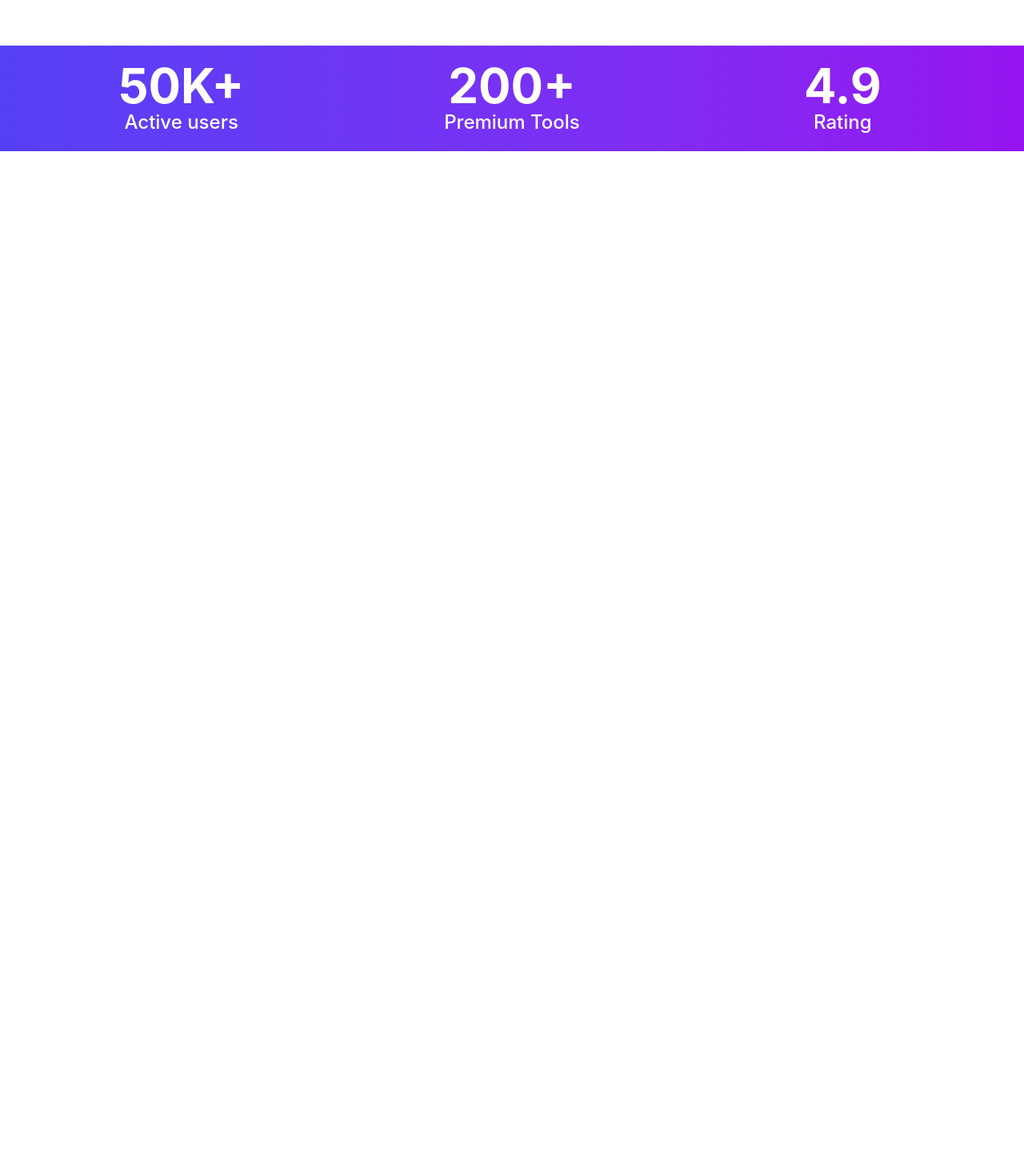
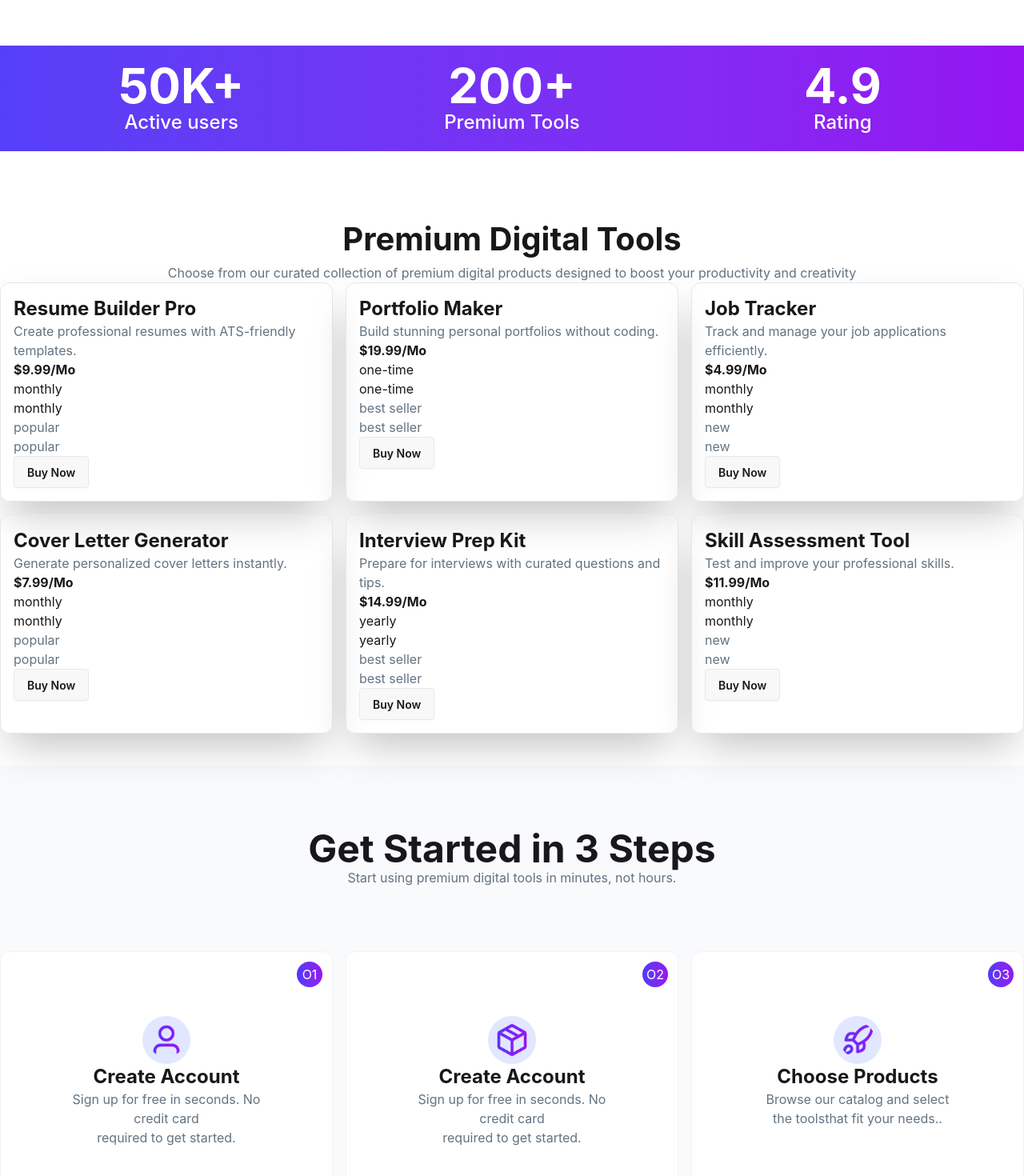
Before and after one commit to Susmita-Swarnaker/Digitools-Platfrom, a React (Vite) app: page / in a window 1280 px wide. Shown: the part 776-2246 px from the top of the page at 80% size. Before the commit the page ends 965 px from the top, so only its background shows below. Built offline with nearby package versions, Linux system fonts and the light colour scheme.

Commit message:
3 steps design complete

```diff
--- /dev/null
+++ b/public/Data.json
@@ -0,0 +1,69 @@
+[
+  {
+    "id": 1,
+    "name": "Resume Builder Pro",
+    "description": "Create professional resumes with ATS-friendly templates.",
+    "price": 9.99,
+    "period": "monthly",
+    "tag": "popular",
+    "tagType": "popular",
+    "features": ["100+ templates", "ATS optimization", "Export to PDF"],
+    "icon": "FaFileAlt"
+  },
+  {
+    "id": 2,
+    "name": "Portfolio Maker",
+    "description": "Build stunning personal portfolios without coding.",
+    "price": 19.99,
+    "period": "one-time",
+    "tag": "best seller",
+    "tagType": "best seller",
+    "features": ["Drag & drop editor", "Custom domain", "SEO optimized"],
+    "icon": "FaGlobe"
+  },
+  {
+    "id": 3,
+    "name": "Job Tracker",
+    "description": "Track and manage your job applications efficiently.",
+    "price": 4.99,
+    "period": "monthly",
+    "tag": "new",
+    "tagType": "new",
+    "features": ["Application tracking", "Status updates", "Reminders"],
+    "icon": "FaBriefcase"
+  },
+  {
+    "id": 4,
+    "name": "Cover Letter Generator",
+    "description": "Generate personalized cover letters instantly.",
+    "price": 7.99,
+    "period": "monthly",
+    "tag": "popular",
+    "tagType": "popular",
+    "features": ["AI writing", "Multiple formats", "Instant download"],
+    "icon": "FaEnvelope"
+  },
+  {
+    "id": 5,
+    "name": "Interview Prep Kit",
+    "description": "Prepare for interviews with curated questions and tips.",
+    "price": 14.99,
+    "period": "yearly",
+    "tag": "best seller",
+    "tagType": "best seller",
+    "features": ["Mock interviews", "Common Q&A", "Expert tips"],
+    "icon": "FaUserTie"
+  },
+  {
+    "id": 6,
+    "name": "Skill Assessment Tool",
+    "description": "Test and improve your professional skills.",
+    "price": 11.99,
+    "period": "monthly",
+    "tag": "new",
+    "tagType": "new",
+    "features": ["Skill tests", "Instant results", "Progress tracking"],
+    "icon": "FaChartBar"
+  }
+
+]
--- a/src/App.jsx
+++ b/src/App.jsx
@@ -3,6 +3,24 @@ import './App.css'
 import Navbar  from './Components/Navbar/Navbar'
 import Banner from './Components/Navbar/Banner/Banner'
 import Static from './Components/Static/Static'
+import Primiums from "./Components/Primium/Primiums"
+import Step from './Components/Step/Step'
+
+
+
+
+const dataLoad = async()=>{
+  const res = await fetch("/Data.json")
+  return res.json();
+}
+
+const dataPromise = dataLoad();
+
+
+
+
+
+
 
 function App() {
 
@@ -12,6 +30,10 @@ function App() {
     <Navbar></Navbar>
     <Banner></Banner>
     <Static></Static>
+    <Primiums dataPromise={dataPromise} ></Primiums>
+
+
+     <Step></Step>
 
     </>
   )
--- a/src/Components/Navbar/Banner/Banner.jsx
+++ b/src/Components/Navbar/Banner/Banner.jsx
@@ -10,7 +10,7 @@ const Banner = () => {
             <div className='container mx-auto grid  grid-cols-2 gap-60 my-20 justify-center items-center'>
                 <div className='space-y-4   '>
                     <p className='btn p-4 rounded-full bg-[#E1E7FF] text-[#4F39F6]'> <img src="" alt=""/> New:AI-powered Tools Available</p>
-                    <h1 className='text-7 font-bold'>Supercharge Your Digital Workflow</h1>
+                    <h1 className='text-7xl font-bold'>Supercharge Your Digital Workflow</h1>
                        <p className='text-[#627382]'>Access premium AI tools, design assets, templates, and productivity <br />
                         software—all in one place. Start creating faster today. <br />
 
--- /dev/null
+++ b/src/Components/Primium/Primiums.jsx
@@ -0,0 +1,38 @@
+import React, { use } from 'react';
+
+import Primiumcard from '../Primiumcard/Primiumcard';
+
+const Primiums = ({dataPromise}) => {
+
+    const primiums = use(dataPromise);
+    console.log(primiums);
+
+
+    return (
+        <div className=''>
+            <div className='container mx-auto mt-20'>
+           <div className='text-center'>
+                 <h1 className='text-[40px] font-bold'>Premium Digital Tools</h1>
+                <p className='text-[#627382]'>Choose from our curated collection of premium digital products designed to boost your productivity and creativity</p>
+           </div>
+
+            </div>
+
+            <div className=' container mx-auto  grid grid-cols-3 gap-4'>
+                {
+                    primiums.map(primium => <Primiumcard primium ={primium }></Primiumcard>
+
+
+
+                        )}
+
+
+
+
+            </div>
+
+        </div>
+    );
+};
+
+export default Primiums;
--- /dev/null
+++ b/src/Components/Primiumcard/Primiumcard.jsx
@@ -0,0 +1,36 @@
+
+import React from 'react';
+
+
+
+
+const Primiumcard = ({primium}) => {
+    console.log(primium);
+    return (
+        <div className='shadow-2xl p-4 border border-gray-200 rounded-xl'>
+
+            <div >
+
+                <div >
+                <h1 className='text-2xl font-bold'>{primium.name}</h1>
+
+                <p className='text-[#627382]'>{primium.description}</p>
+                <p className='text-24 font-bold'>${primium.price}/Mo</p>
+                <p> {primium.period}</p>
+
+
+<p> {primium.period}</p>
+                <p className='text-[#627382]'>{primium.tag}</p>
+                <p className='text-[#627382]'>{primium.tagType}</p>
+
+                <button className='btn'> Buy Now</button>
+                </div>
+
+
+
+         </div>
+      </div>
+    )
+}
+
+export default Primiumcard;
--- /dev/null
+++ b/src/Components/Step/Step.jsx
@@ -0,0 +1,54 @@
+import React from 'react';
+import img from "../../assets/user.png";
+import imge from "../../assets/package.png";
+import imges from "../../assets/rocket.png";
+
+
+const Step = () => {
+    return (
+        <div className='bg-[#F9FAFC]'>
+            <div className='container mx-auto my-10 '>
+              <div className='text-center'>
+                  <h2  className='text-5xl font-bold pt-20'>Get Started in 3 Steps</h2>
+                <p className='text-[#627382]'>Start using premium digital tools in minutes, not hours.</p>
+              </div>
+              <div className='grid grid-cols-3 gap-4 pt-20'>
+                <div className='relative border border-gray-100 rounded-xl p-20 bg-[#FFFFFF]'>
+
+                  <div className='text-center '>
+                      <button className='absolute  top-3 right-3 w-8 h-8 text-white rounded-full bg-linear-to-r from-[#4F39F6] to-[#9514F1]'>O1</button>
+                    <img src={img} alt="" className='w-15 bg-[#E1E7FF] p-2 rounded-full mx-auto'/>
+                    <h1 className='text-2xl font-bold'>Create Account</h1>
+                    <p className='text-[#627382]'>Sign up for free in seconds. No credit card <br /> required to get started.</p>
+                  </div>
+
+                </div>
+                <div className='relative border border-gray-100 rounded-xl p-20 bg-[#FFFFFF]'>
+
+                  <div className='text-center'>
+                      <button className='absolute top-3 right-3 w-8 h-8 text-white rounded-full bg-linear-to-r from-[#4F39F6] to-[#9514F1]'>O2</button>
+                    <img src={imge} alt="" className='w-15 bg-[#E1E7FF] p-2 rounded-full mx-auto'/>
+                    <h1 className='text-2xl font-bold'>Create Account</h1>
+                    <p className='text-[#627382]'>Sign up for free in seconds. No credit card <br /> required to get started.</p>
+                  </div>
+
+                </div>
+                <div className='relative border border-gray-100 rounded-xl p-20 bg-[#FFFFFF]'>
+
+                  <div className='text-center'>
+                      <button className='absolute top-3 right-3 w-8 h-8 text-white rounded-full bg-linear-to-r from-[#4F39F6] to-[#9514F1]'>O3</button>
+                    <img src={imges} alt="" className='bg-[#E1E7FF] p-2 w-15 rounded-full  mx-auto'/>
+                    <h1 className='text-2xl font-bold'>Choose Products</h1>
+                    <p className='text-[#627382]'>Browse our catalog and select the toolsthat fit your needs..</p>
+                  </div>
+
+                </div>
+
+
+              </div>
+            </div>
+        </div>
+    );
+};
+
+export default Step;
```
